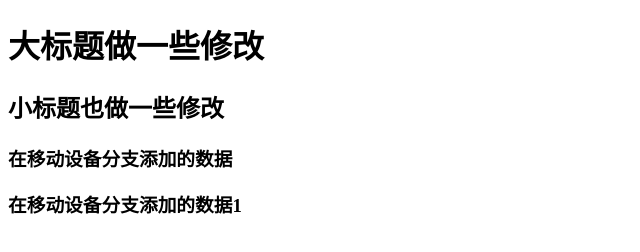
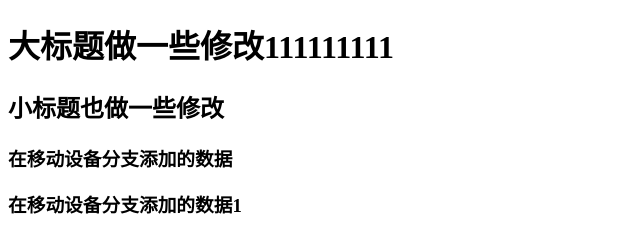
Before and after one commit to xing315/movietalk, a plain HTML site: page index.html in a window 1280 px wide. Shown: the whole page, without its empty margins (0-640 px from the left). Drawn offline with Linux system fonts and the light colour scheme.

Commit message:
修改主标题

```diff
--- a/index.html
+++ b/index.html
@@ -5,7 +5,7 @@
     <title>Document</title>
 </head>
     <body>
-        <h1>大标题做一些修改</h1>
+        <h1>大标题做一些修改111111111</h1>
         <h2>小标题也做一些修改</h2>
         <h3>在移动设备分支添加的数据</h3>
         <h3>在移动设备分支添加的数据1</h3>
```
